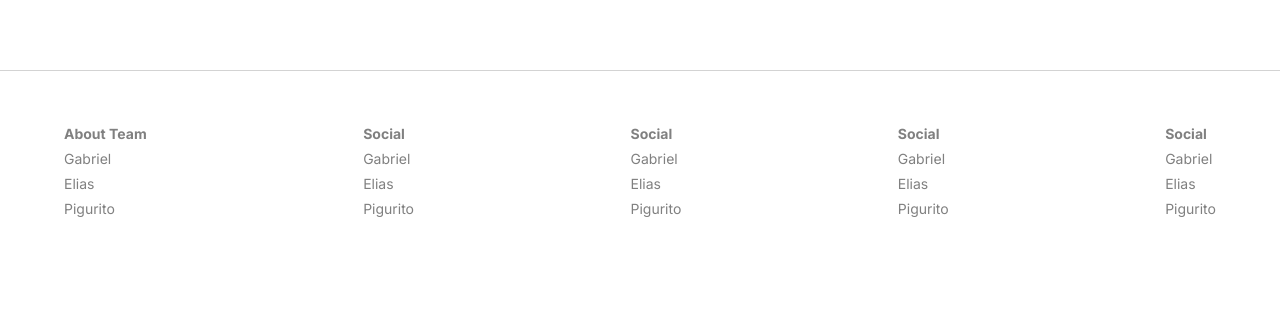
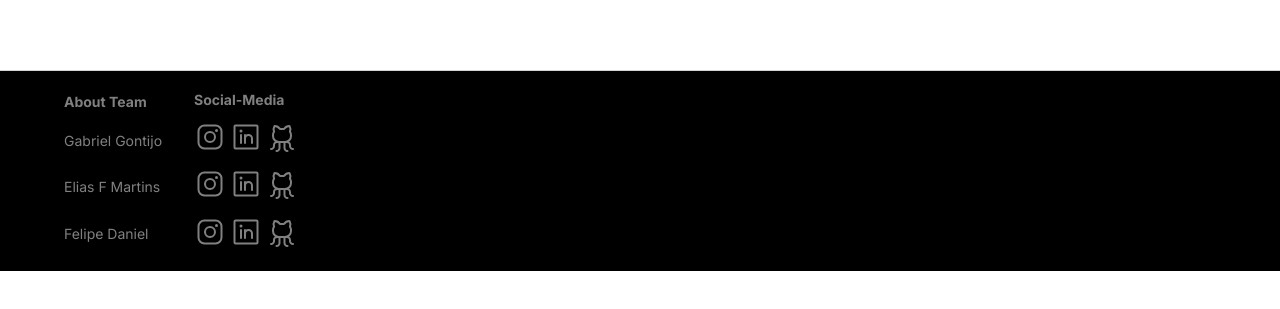
Before and after one commit to gontijogabriel/filmesflix, a Next.js app in the folder frontend/: page / in a window 1280 px wide. Shown: the part 445-754 px from the top of the page. Built offline with nearby package versions, Linux system fonts and the light colour scheme; no server answers.

Commit message:
justando css footer

```diff
--- a/frontend/src/app/components/Footer/index.tsx
+++ b/frontend/src/app/components/Footer/index.tsx
@@ -1,4 +1,4 @@
-import { GithubLogo, InstagramLogo, TwitterLogo } from "phosphor-react";
+import { GithubLogo, InstagramLogo, LinkedinLogo, TwitterLogo } from "phosphor-react";
 import {
   FooterBotton,
   FooterContainer,
@@ -18,39 +18,18 @@ export const Footer = () => {
       <FooterContent>
         <div className="about">
           <h4>About Team</h4>
-          <a href="#">Gabriel</a>
-          <a href="#">Elias</a>
-          <a href="#">Pigurito</a>
+          <a href="#">Gabriel Gontijo</a>
+          <a href="#">Elias F Martins</a>
+          <a href="#">Felipe Daniel</a>
+        </div>
+        <div className="social">
+          <h4>Social-Media</h4>
+          <a href="#"><InstagramLogo size={32} /> <LinkedinLogo size={32} /> <GithubLogo size={32} /></a>
+          <a href="#"><InstagramLogo size={32} /> <LinkedinLogo size={32} /> <GithubLogo size={32} /></a>
+          <a href="#"><InstagramLogo size={32} /> <LinkedinLogo size={32} /> <GithubLogo size={32} /></a>
         </div>
 
-        <div className="More">
-          <h4>Social</h4>
-          <a href="#">Gabriel</a>
-          <a href="#">Elias</a>
-          <a href="#">Pigurito</a>
 
-        </div>
-        <div className="More">
-          <h4>Social</h4>
-          <a href="#">Gabriel</a>
-          <a href="#">Elias</a>
-          <a href="#">Pigurito</a>
-
-        </div>
-        <div className="More">
-          <h4>Social</h4>
-          <a href="#">Gabriel</a>
-          <a href="#">Elias</a>
-          <a href="#">Pigurito</a>
-
-        </div>
-        <div className="More">
-          <h4>Social</h4>
-          <a href="#">Gabriel</a>
-          <a href="#">Elias</a>
-          <a href="#">Pigurito</a>
-
-        </div>
       </FooterContent>
     </FooterContainer>
   );
--- a/frontend/src/app/components/Footer/styled.ts
+++ b/frontend/src/app/components/Footer/styled.ts
@@ -1,106 +1,38 @@
-import styled from "styled-components"
+import styled from 'styled-components'
 
 export const FooterContainer = styled.footer`
   padding: 0rem 0.5rem;
-border-top:1px solid lightGray;
-min-height: 400;
+  border-top: 1px solid lightGray;
+  background: black;
 `
 export const FooterContent = styled.div`
-width:100%;
-max-width:1200px;
-margin:0 auto;
-padding:0 1.5rem; //se a tela for menor  de 1200 px vai da um espacamento
-display:flex;
-justify-content:space-between;
-align-items:center;
-height:64px;
-color:gray;
-font-size:14px;
+  width: 100%;
+  max-width: 1200px;
+  margin: 0 auto;
+  padding: 0 1.5rem; //se a tela for menor  de 1200 px vai da um espacamento
+  display: flex;
+  align-items: center;
+  gap: 1rem 2rem;
+  color: gray;
+  font-size: 14px;
   min-height: 200px;
-a{
+  a {
     text-decoration: none;
-  color: gray ;
+    color: gray;
   }
-div{
+  div {
     display: flex;
     flex-direction: column;
-  gap: 0.5rem;
-
   }
-
-`
-export const FooterBotton =styled.div`
-padding:0 1.5rem;
-margin: 0 auto;
-min-height: 80px;
-display: flex;
-justify-content: space-between;
-max-width:1200px;
-width: 100%;
-align-items: baseline;
-.theme-toggle {
-  cursor: pointer;
+  .social {
+    gap: 0.8rem;
+  }
+  .about {
+    gap: 0.9rem;
+    a {
       display: flex;
       align-items: center;
+      height: 32px;
     }
-.sun-moon {
-  width: 24px;
-  height: 24px;
-  border-radius: 50%;
-  background-color: #f2f2f2;
-  display: flex;
-  justify-content: center;
-  align-items: center;
-  margin-right: 8px;
-  transition: background-color 0.3s;
   }
-div{
-  gap: 0.5rem;
-}
-div.logos{
-  display: flex;
-  align-items: center;
-  justify-content: center;
-}
-
 `
-export const ThemeToggle = styled.div`
-  cursor: pointer;
-  position: relative;
-  width: 80px;
-  background-color: darkblue;
-  border-radius: 20px;
-  padding: 4px;
-  height: 35px;
-  border: solid black 2px;
-  transition:  1.2s;
-
-  &.sky-actived {
-    background-color: lightblue;
-    transition: 1.2s;
-  }
-`;
-
-export const SunMoonIcon = styled.div`
-  position: absolute;
-  width:24px;
-  height: 24px;
-  border-radius: 50%;
-  background-color: #f2f2f2;
-  display: flex;
-  justify-content: center;
-  align-items: center;
-  top: 5px;
-  transition: 1.2s;
-  transform: translateX(5%);
-  &.sum-moon{
-    transform: translateX(5%);
-    transition: 1.2s;
-  }
-
-  &.sun-moon-actived {
-    background-color: yellow;
-    transform: translateX(180%);
-    transition:  1.2s;
-  }
-`;
```
Lines whose indentation alone changed are shown as unchanged.
